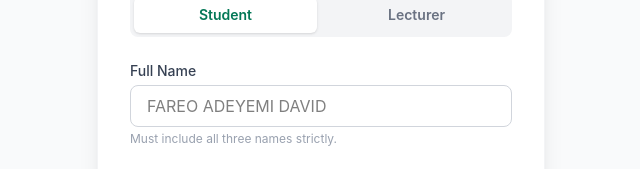
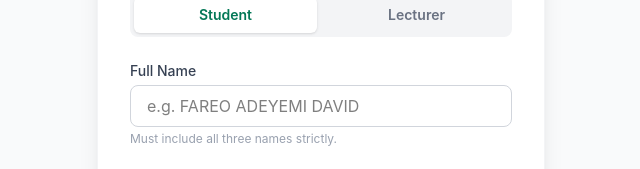
Before and after one commit to Adeyemi-fareo/campus-attendance-system, a React app in the folder frontend/: page / in a window 1280 px wide. Both pictures are taken after a click on the button "Don't have an account? Sign up here". Shown: the part 194-363 px from the top of the page, without its empty margins (319-959 px from the left). Built offline with nearby package versions, Linux system fonts and the light colour scheme; the HTML template or start-up script is replaced by a standard one.

Commit message:
fix: enforce strict input limits and align academic level state maps

```diff
--- a/frontend/src/Auth.jsx
+++ b/frontend/src/Auth.jsx
@@ -155,7 +155,7 @@ const Auth = ({ onLogin }) => {
                 required
                 value={fullName}
                 onChange={(e) => setFullName(e.target.value.toUpperCase())}
-                placeholder={role === 'student' ? "FAREO ADEYEMI DAVID" : "e.g. DR. JOHN DOE SMITH"}
+                placeholder={role === 'student' ? "e.g. FAREO ADEYEMI DAVID" : "e.g. DR. JOHN DOE SMITH"}
                 className="w-full px-4 py-2 border border-gray-300 rounded-lg focus:ring-2 focus:ring-nacosGreen outline-none transition"
               />
               <p className="text-xs text-gray-400 mt-1">Must include all three names strictly.</p>
```
